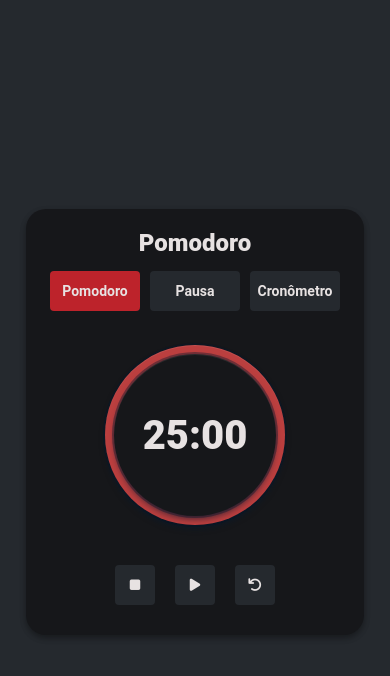
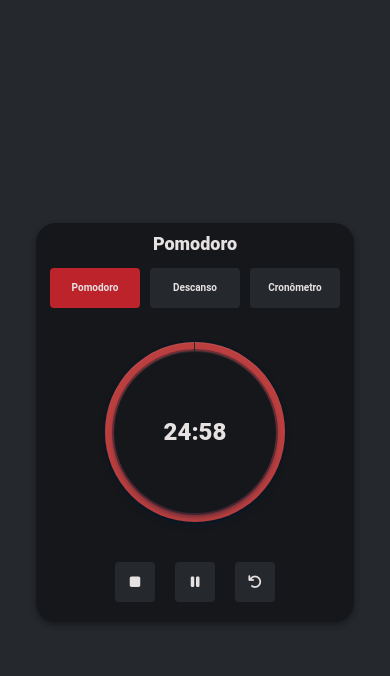
Before and after one commit to wAngeloow/Pomodoro, a plain HTML site: page index.html in a window 390 px wide. Both pictures are taken after a click on the button 195 px from the left and 585 px from the top of the page. Drawn offline with Linux system fonts and the light colour scheme.

Commit message:
versão mobile

```diff
--- a/css/style.css
+++ b/css/style.css
@@ -15,18 +15,17 @@
   --red-secondary: #bb3f3f;
   --black: #16171a;
   --gray: #25292e;
-  --gray-secondary: #25292e;
   --title-primary-color: rgb(231 226 226);
 }
 body * {
   font-family: "Roboto", sans-serif;
 }
 body {
-  height: 100vh;
+  height: 100dvh;
   display: flex;
   align-items: center;
   justify-content: center;
-  background-color: var(--gray-secondary);
+  background-color: var(--gray);
 }
 .container {
   display: flex;
@@ -62,7 +61,7 @@ body {
   padding: 4px;
 }
 
-/*BOTÕES DE POMODORO, PAUSE E CRONOMETRO*/
+/*BOTÕES DE POMODORO, DESCANSO E CRONOMETRO*/
 .card-header-buttons button {
   padding: 10px 15px;
   border-radius: 4px;
@@ -155,3 +154,22 @@ body {
   height: 40px;
   object-fit: contain;
 }
+
+/* Media Query para dispositivos móveis */
+@media (max-width: 600px) {
+  .card {
+    padding: 10px;
+  }
+
+  .card-header h1 {
+    font-size: 18px; /* Ajustar tamanho do título */
+  }
+
+  .card-header-buttons button {
+    font-size: 10px; /* Ajuste de fonte nos botões */
+  }
+
+  .progress-bar-inner h2 {
+    font-size: 24px; /* Ajuste de fonte */
+  }
+}
--- a/index.html
+++ b/index.html
@@ -5,74 +5,41 @@
     <meta charset="UTF-8">
     <meta http-equiv="X-UA-Compatible" content="IE=edge">
     <meta name="viewport" content="width=device-width, initial-scale=1.0">
-
-
     <link rel="icon" href="img/icon.webp">
-
     <link rel="stylesheet" href="css/style.css">
     <link rel="stylesheet" href="https://cdnjs.cloudflare.com/ajax/libs/font-awesome/6.0.0-beta3/css/all.min.css">
-
     <title>Pomodoro</title>
-
 </head>
 
 <body>
-
     <div class="container">
-
         <div class="card">
-
             <div class="card-header">
                 <h1>Pomodoro</h1>
                 <div class="card-header-buttons">
-
-                    <button id="buttonTypePomodoro"
-                            class="active"
-                            onclick="setPomodoroType(TIMER_TYPE_POMODORO);">
-                            Pomodoro
-                    </button>
-
-                    <button id="buttonTypeBreak"
-                            onclick="setPomodoroType(TIMER_TYPE_BREAK);">
-                        Pausa
-                    </button>
-
-                    <button id="buttonTypeTimer"
-                            onclick="setPomodoroType(TIMER_TYPE_TIMER);">
-                        Cronômetro
-                    </button>
-
+                    <button id="buttonTypePomodoro" class="active" onclick="setPomodoroType(TIMER_TYPE_POMODORO);" aria-pressed="true">Pomodoro</button>
+                    <button id="buttonTypeBreak" onclick="setPomodoroType(TIMER_TYPE_BREAK);" aria-pressed="false">Descanso</button>
+                    <button id="buttonTypeTimer" onclick="setPomodoroType(TIMER_TYPE_TIMER);" aria-pressed="false">Cronômetro</button>
                 </div>
             </div>
 
             <div class="card-body">
-
                 <div id="circularProgressBar" class="progress-bar">
                     <div class="progress-bar-inner">
-                        <h2 class="progress-value">25:00</h2>
+                        <h2 class="progress-value" aria-live="polite">25:00</h2>
                     </div>
                 </div>
-
             </div>
 
             <div class="card-footer">
-                <button class="btn-danger" onclick="stopTimer();">
-                    <i class="fas fa-stop"></i>
-                </button>
-                <button id="startButton" class="btn-success" onclick="startTimer();">
-                    <i class="fas fa-play"></i>
-                </button>
-                <button onclick="resetTimer();">
-                    <i class="fas fa-undo"></i>
-                </button>
+                <button class="btn-danger" onclick="stopTimer();" aria-label="Parar Timer"><i class="fas fa-stop"></i></button>
+                <button id="startButton" class="btn-success" onclick="startTimer();" aria-label="Iniciar Timer"><i class="fas fa-play"></i></button>
+                <button onclick="resetTimer();" aria-label="Reiniciar Timer"><i class="fas fa-undo"></i></button>
             </div>
-
         </div>
-
     </div>
 
-    <script src="js/index.js"></script>
-
+    <script src="js/script.js"></script>
 </body>
 
 </html>
--- a/js/index.js
+++ b/js/script.js
@@ -7,11 +7,12 @@ const buttonTypePomodoro = document.querySelector("#buttonTypePomodoro");
 const buttonTypeBreak = document.querySelector("#buttonTypeBreak");
 const buttonTypeTimer = document.querySelector("#buttonTypeTimer");
 
-// Seleciona o botão de iniciar o timer
-const startButton = document.querySelector("#startButton i");
+// Seleciona o botão de iniciar o timer e o ícone dentro dele
+const startButton = document.querySelector("#startButton");
+const startButtonIcon = document.querySelector("#startButton i");
 
 // Cria um objeto de áudio que tocará um alarme ao final do timer
-const audio = new Audio('audio/alarm.mp3');
+const audio = new Audio('audio/alarm.mp3'); // Verifique se o caminho do arquivo está correto
 
 // Define os tempos em segundos para o timer Pomodoro e para o intervalo
 const pomodoroTimerInSeconds = 1500; // Alterar para 1500 para 25 minutos
@@ -48,25 +49,31 @@ const startTimer = () => {
     }
 
     isTimerRunning = true;
-    startButton.classList.remove("fa-play");
-    startButton.classList.add("fa-pause");
+    startButtonIcon.classList.remove("fa-play");
+    startButtonIcon.classList.add("fa-pause");
 
     progressInterval = setInterval(() => {
-        if (pomodoroType === TIMER_TYPE_POMODORO || pomodoroType === TIMER_TYPE_BREAK) {
+        if (timerValue > 0) { // Verifica se o timer ainda está acima de 0
             timerValue--;
-            if (timerValue < 0) {
-                audio.play();
-                if (pomodoroType === TIMER_TYPE_POMODORO) {
-                    pomodoroType = TIMER_TYPE_BREAK;
-                    timerValue = breakTimerInSeconds;
-                } else {
-                    pomodoroType = TIMER_TYPE_POMODORO;
-                    timerValue = pomodoroTimerInSeconds;
-                }
+        }
+
+        if (timerValue <= 0) {
+            audio.play(); // Toca o som ao final do timer
+            if (pomodoroType === TIMER_TYPE_POMODORO) {
+                pomodoroType = TIMER_TYPE_BREAK;
+                timerValue = breakTimerInSeconds; // Reinicia para o tempo de descanso
+
+                // Simula um clique no botão de descanso
+                buttonTypeBreak.click(); // Muda o tipo de timer para descanso
+            } else if (pomodoroType === TIMER_TYPE_BREAK) {
+                // Para o timer ao final do descanso e toca o som
+                audio.play(); // Toca o som ao final do descanso
+                stopTimer();
+                // Simula um clique no botão de Pomodoro
+                buttonTypePomodoro.click(); // Muda o tipo de timer para Pomodoro
             }
-        } else if (pomodoroType === TIMER_TYPE_TIMER) {
-            timerValue++;
         }
+
 
         setInfoCircularProgressBar();
     }, 1000);
@@ -76,8 +83,8 @@ const startTimer = () => {
 const stopTimer = () => {
     clearInterval(progressInterval);
     isTimerRunning = false;
-    startButton.classList.remove("fa-pause");
-    startButton.classList.add("fa-play");
+    startButtonIcon.classList.remove("fa-pause");
+    startButtonIcon.classList.add("fa-play");
 }
 
 // Reinicializa o timer de acordo com o tipo atual
@@ -96,8 +103,8 @@ const resetTimer = () => {
 
     setInfoCircularProgressBar();
 
-    startButton.classList.remove("fa-pause");
-    startButton.classList.add("fa-play");
+    startButtonIcon.classList.remove("fa-pause");
+    startButtonIcon.classList.add("fa-play");
 }
 
 // Atualiza a barra de progresso circular e o título da página
@@ -123,5 +130,18 @@ const setPomodoroType = (type) => {
     resetTimer();
 }
 
-// Adiciona um evento ao botão de iniciar o timer
-startButton.addEventListener('click', startTimer);
+// Adiciona eventos ao botão de iniciar o timer e ao ícone dentro dele
+const handleStartButtonClick = () => {
+    startTimer();
+};
+
+startButton.addEventListener('click', handleStartButtonClick);
+startButtonIcon.addEventListener('click', (event) => {
+    event.stopPropagation();
+    handleStartButtonClick();
+});
+
+// Adiciona eventos aos botões de tipo de timer
+buttonTypePomodoro.addEventListener('click', () => setPomodoroType(TIMER_TYPE_POMODORO));
+buttonTypeBreak.addEventListener('click', () => setPomodoroType(TIMER_TYPE_BREAK));
+buttonTypeTimer.addEventListener('click', () => setPomodoroType(TIMER_TYPE_TIMER));
```
Also changed, not shown: 2 other files.
